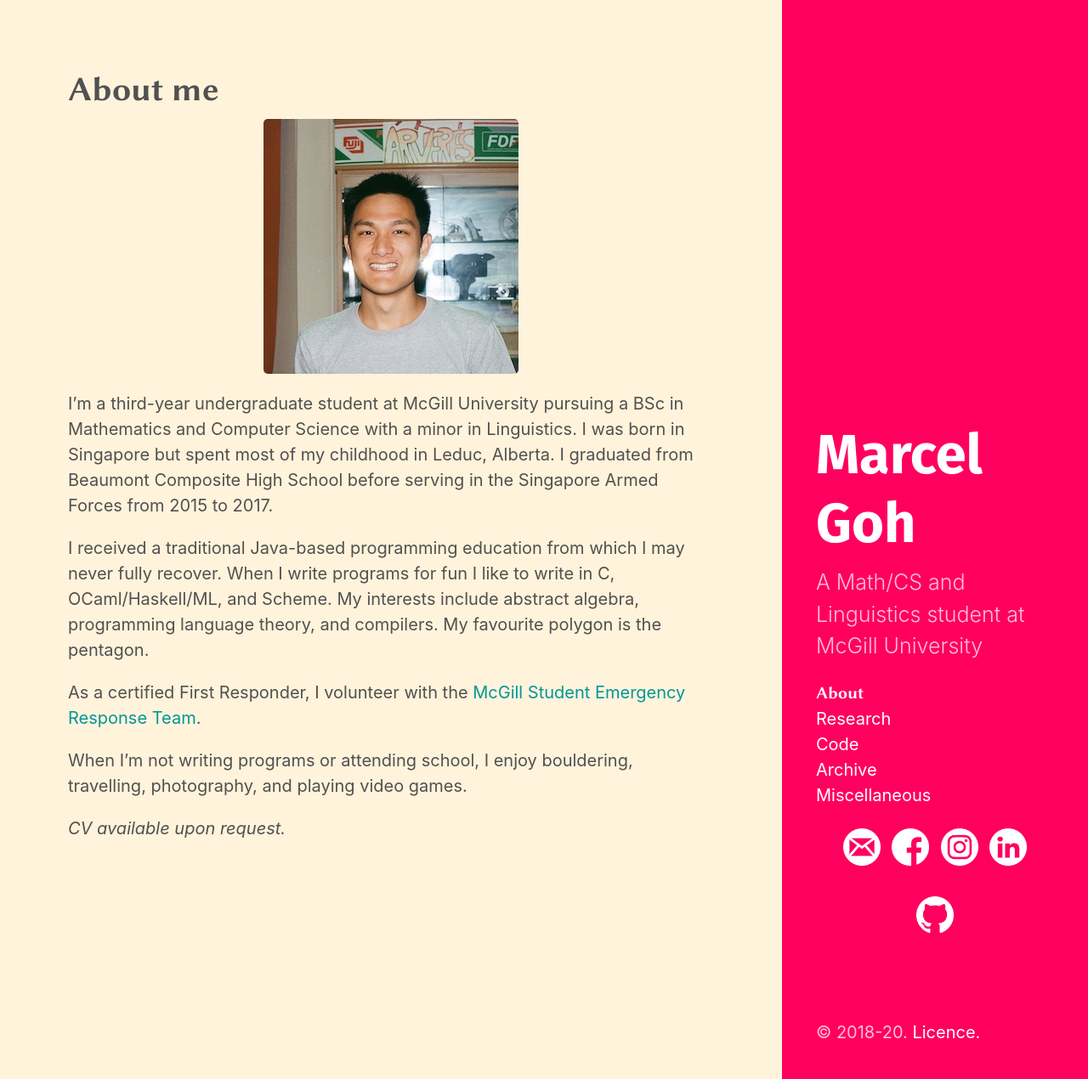
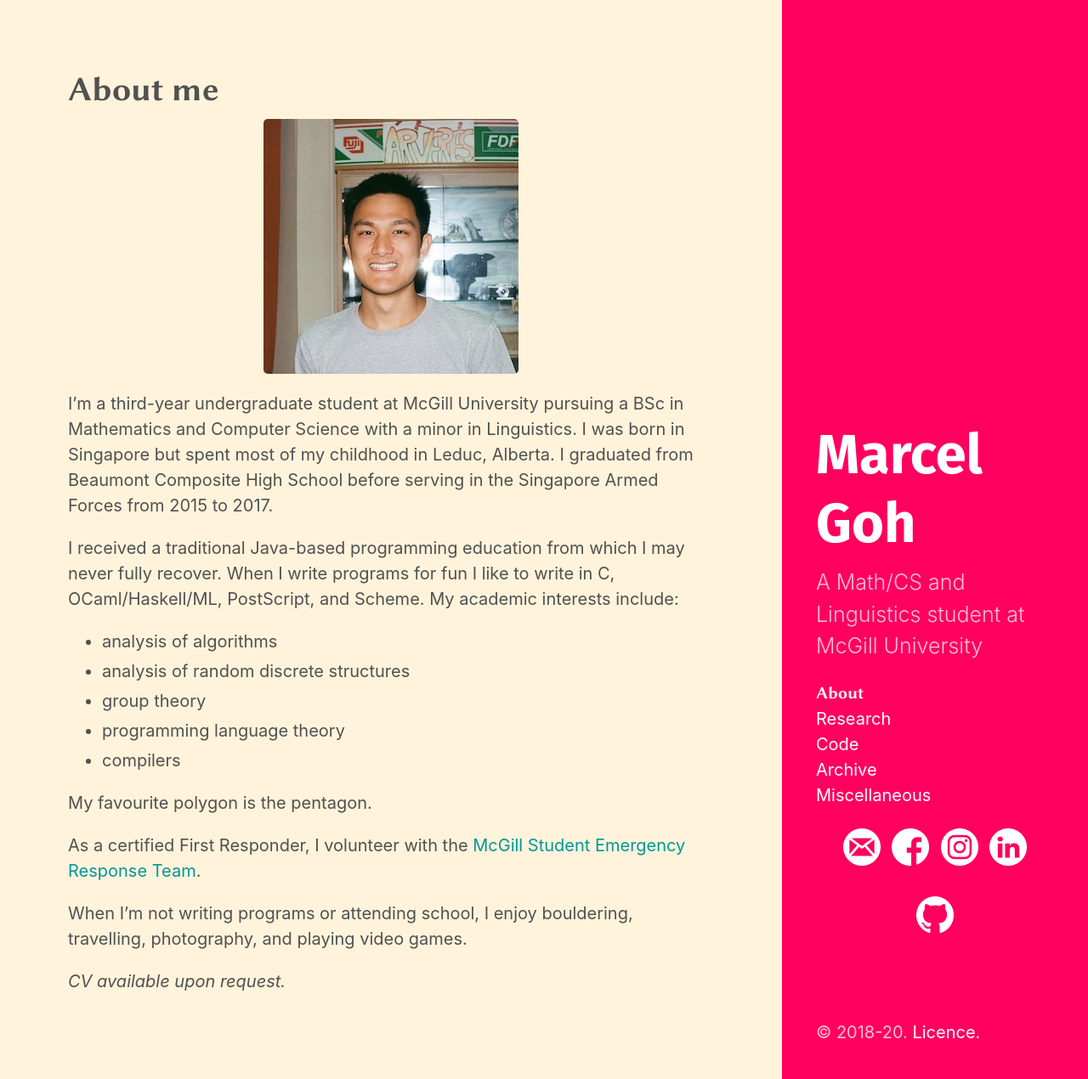
Before and after one commit to marcelgoh/marcelgoh.github.io, a Jekyll site: the page built from about/index.md, in a window 1280 px wide. Shown: the whole page at 85% size. Built offline with Jekyll 4.4.1, drawn with Linux system fonts in a browser that asks for light colours; some web fonts are replaced.

Commit message:
Lots of changes/additions

```diff
--- a/about/index.md
+++ b/about/index.md
@@ -7,7 +7,15 @@ title: About me
 
 I'm a third-year undergraduate student at McGill University pursuing a BSc in Mathematics and Computer Science with a minor in Linguistics. I was born in Singapore but spent most of my childhood in Leduc, Alberta. I graduated from Beaumont Composite High School before serving in the Singapore Armed Forces from 2015 to 2017.
 
-I received a traditional Java-based programming education from which I may never fully recover. When I write programs for fun I like to write in C, OCaml/Haskell/ML, and Scheme. My interests include abstract algebra, programming language theory, and compilers. My favourite polygon is the pentagon.
+I received a traditional Java-based programming education from which I may never fully recover. When I write programs for fun I like to write in C, OCaml/Haskell/ML, PostScript, and Scheme. My academic interests include:
+
++ analysis of algorithms
++ analysis of random discrete structures
++ group theory
++ programming language theory
++ compilers
+
+My favourite polygon is the pentagon.
 
 As a certified First Responder, I volunteer with the [McGill Student Emergency Response Team](www.msert.ca).
 
--- a/home/index.html
+++ b/home/index.html
@@ -109,10 +109,8 @@ body {
     </li>
     <li><h2>Mathematics</h2>
         <a href="https://www.desmos.com/">Desmos</a>
-        &bull; <a href="https://www.youtube.com/playlist?list=PLelIK3uylPMGzHBuR3hLMHrYfMqWWsmx5">Abstract Algebra lectures</a>
-        &bull; <a href="https://www.youtube.com/playlist?list=PLun8-Z_lTkC5HAjzXCLEx0gQkJZD4uCtJ">Analysis lectures</a>
+        &bull; <a href="https://oeis.org">OEIS</a>
         &bull; <a href="https://www.youtube.com/playlist?list=PL-XzhVrXIVeSi7xym1XAfFIxOAaHVhjtP">Enumerative Combinatorics lectures</a>
-        &bull; <a href="https://www.youtube.com/playlist?list=PLo4jXE-LdDTQq8ZyA8F8reSQHej3F6RFX">Measure theory lectures</a>
         &bull; <a href="https://dec41.user.srcf.net/notes/">Cambridge notes</a>
 
     </li>
```
Also changed, not shown: misc/index.md (+3 -1 lines), misc/noise.md (added, +11 -0 lines), misc/quotes.md (+4 -0 lines), misc/theoremata.md (+1 -1 lines), research/index.md (+4 -2 lines), 9 other files.
